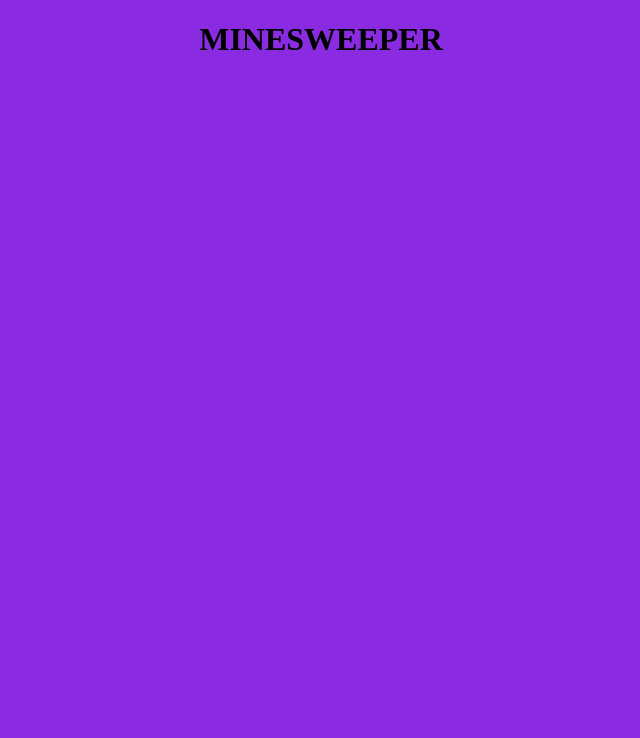
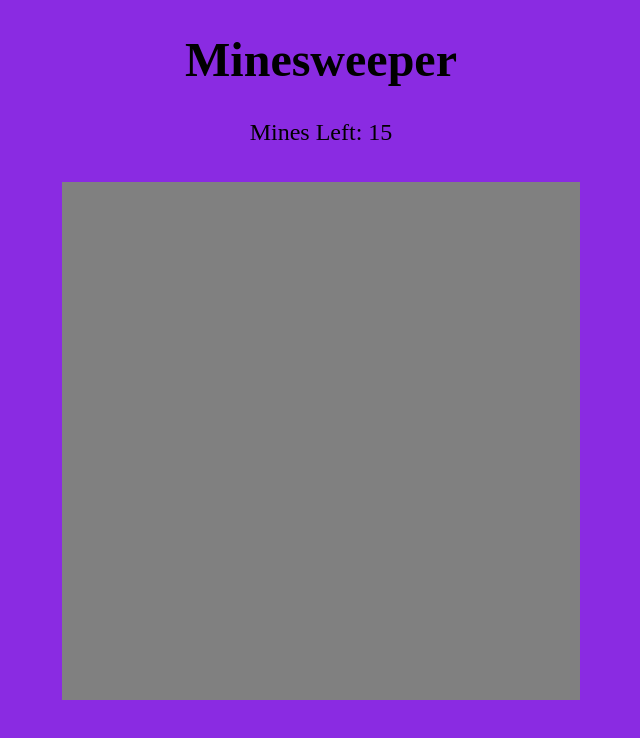
Before and after one commit to Brandex9/Minesweeper, a plain HTML site: page index.html in a window 1280 px wide. Shown: the whole page, without its empty margins (319-959 px from the left). Drawn offline with Linux system fonts and the light colour scheme.

Commit message:
board styling 2

```diff
--- a/index.html
+++ b/index.html
@@ -9,7 +9,8 @@
   </head>
   <body>
     <h1>Minesweeper</h1>
-    <div id="sweep"></div>
+    <div id="mines">Mines Left: 15</div>
+    <div id="board"></div>
   </body>
   <script src="app.js"></script>
 </html>
--- a/styles.css
+++ b/styles.css
@@ -1,12 +1,37 @@
 :root {
-  --box-shadow: 3px 2px 2px 10px;
-}
-
-h1 {
-  text-align: center;
-  text-transform: uppercase;
+  box-sizing: border-box;
 }
 
 body {
   background-color: blueviolet;
+  margin: 0;
+  display: flex;
+  align-items: center;
+  font-size: 1.5rem;
+  flex-direction: column;
+  color: black;
 }
+
+#board {
+  display: inline-grid;
+  padding: 9px;
+  gap: 4px;
+  background-color: grey;
+  grid-template-columns: 500px;
+  grid-template-rows: 500px;
+  margin-top: 1.5em;
+}
+
+#mines {
+}
+
+.board > * {
+  width: 100%;
+  height: 100%;
+  display: flex;
+  justify-content: center;
+  align-items: center;
+  color: white;
+  border: 2px solid #bbb;
+  user-select: none;
+}
```
Also changed, not shown: 1 other file.
